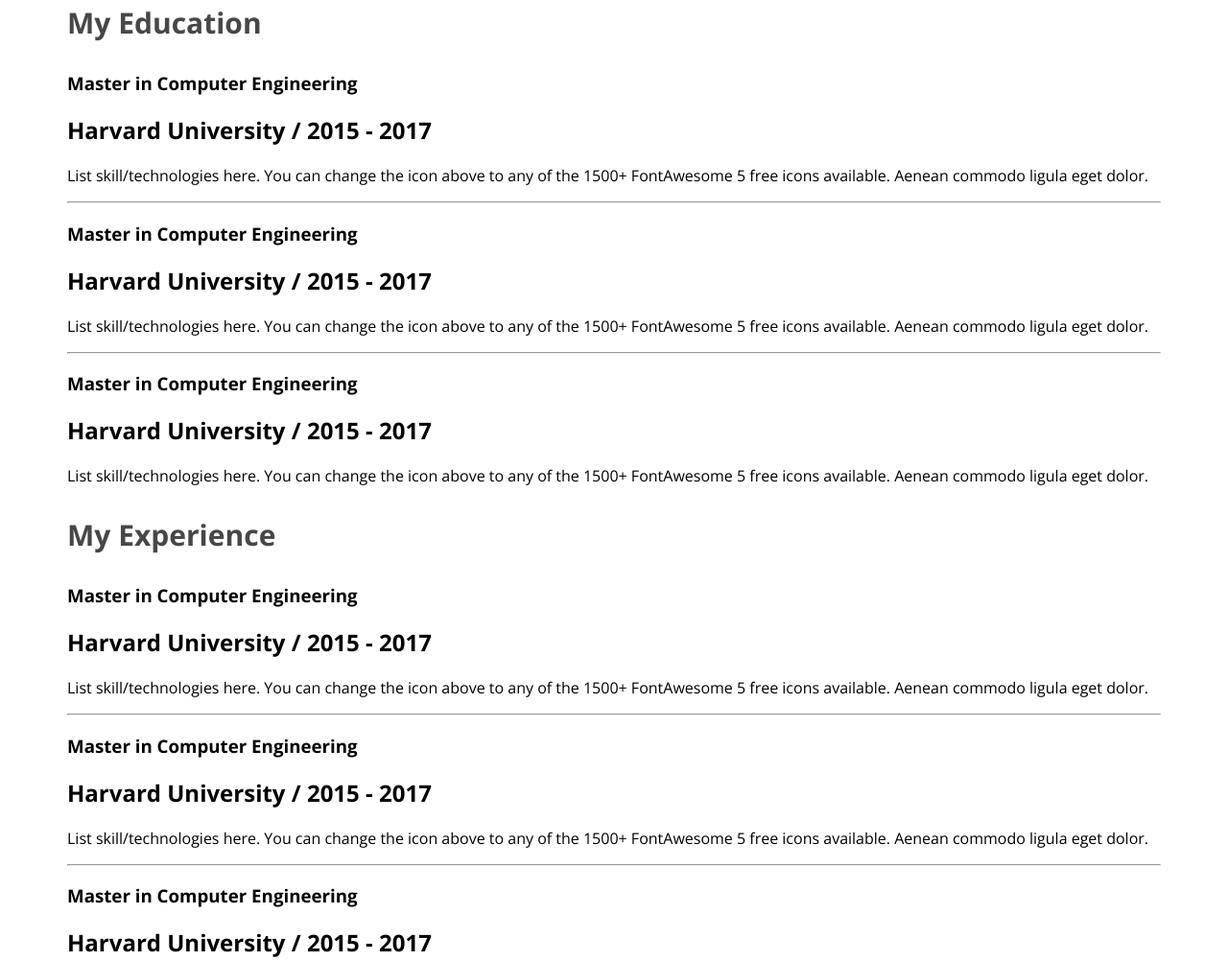
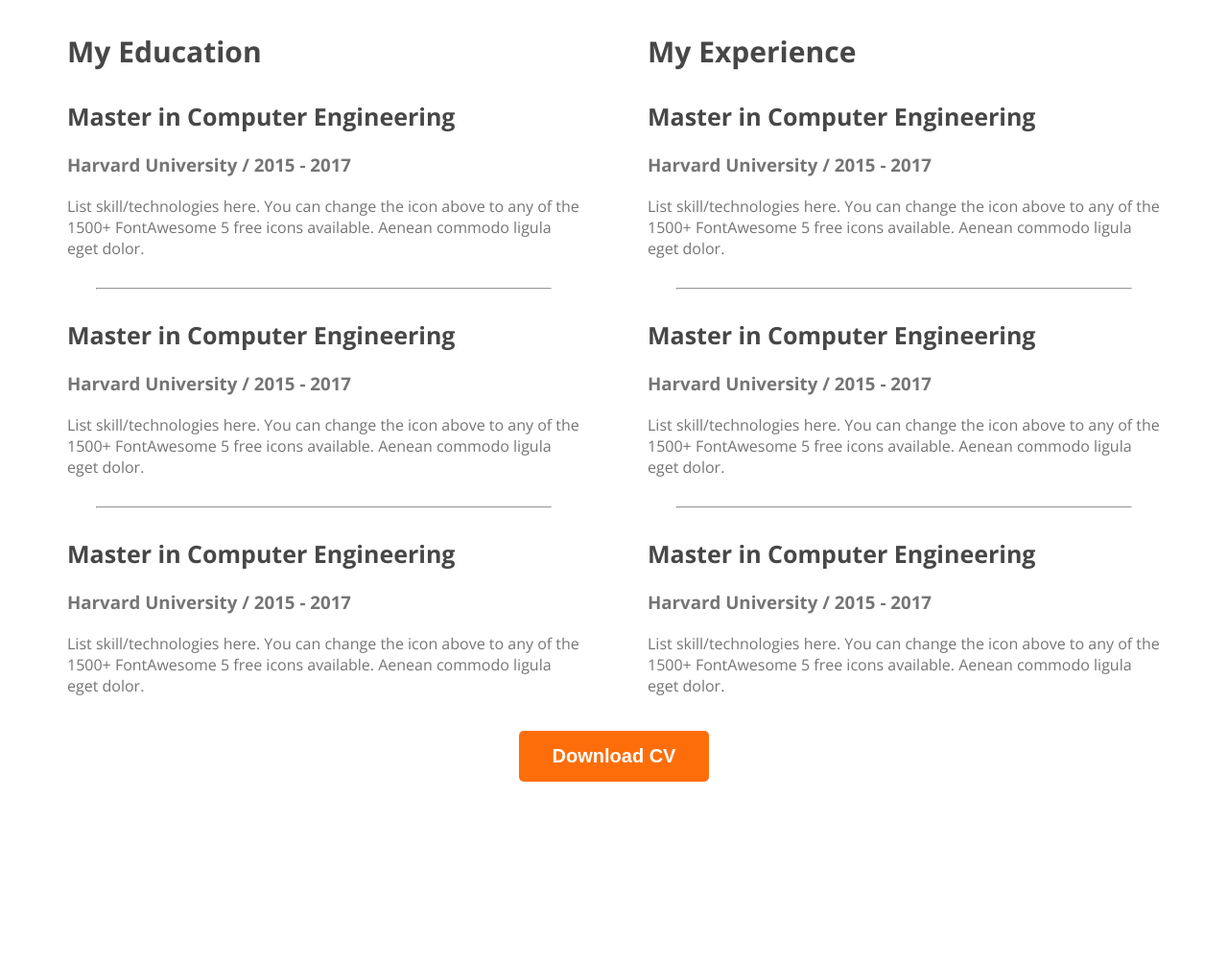
Before and after one commit to iatoha/developer-portfolio, a plain HTML site: page index.html in a window 1280 px wide. Shown: the part 2310-3312 px from the top of the page at 96% size. After the commit the page ends 3133 px from the top, so only its background shows below. Drawn offline with nearby package versions, Linux system fonts and the light colour scheme.

Commit message:
total done

```diff
--- a/index.html
+++ b/index.html
@@ -118,22 +118,22 @@
                     <h3 class="resume-column-title">My Education</h3>
 
                     <div class="resume-item">
-                        <h3 class="resume-item-title">Master in Computer Engineering</h3>
-                        <h2 class="resume-item-institute">Harvard University / 2015 - 2017</h2>
+                        <h2 class="resume-item-title">Master in Computer Engineering</h2>
+                        <h3 class="resume-item-institute">Harvard University / 2015 - 2017</h3>
                         <p class="resume-item-description">List skill/technologies here. You can change the icon above
                             to any of the 1500+ FontAwesome 5 free icons available. Aenean commodo ligula eget dolor.</p>
                     </div>
                     <hr>
                     <div class="resume-item">
-                        <h3 class="resume-item-title">Master in Computer Engineering</h3>
-                        <h2 class="resume-item-institute">Harvard University / 2015 - 2017</h2>
+                        <h2 class="resume-item-title">Master in Computer Engineering</h2>
+                        <h3 class="resume-item-institute">Harvard University / 2015 - 2017</h3>
                         <p class="resume-item-description">List skill/technologies here. You can change the icon above
                             to any of the 1500+ FontAwesome 5 free icons available. Aenean commodo ligula eget dolor.</p>
                     </div>
                     <hr>
                     <div class="resume-item">
-                        <h3 class="resume-item-title">Master in Computer Engineering</h3>
-                        <h2 class="resume-item-institute">Harvard University / 2015 - 2017</h2>
+                        <h2 class="resume-item-title">Master in Computer Engineering</h2>
+                        <h3 class="resume-item-institute">Harvard University / 2015 - 2017</h3>
                         <p class="resume-item-description">List skill/technologies here. You can change the icon above
                             to any of the 1500+ FontAwesome 5 free icons available. Aenean commodo ligula eget dolor.</p>
                     </div>
@@ -144,27 +144,30 @@
                     <h3 class="resume-column-title">My Experience</h3>
 
                     <div class="resume-item">
-                        <h3 class="resume-item-title">Master in Computer Engineering</h3>
-                        <h2 class="resume-item-institute">Harvard University / 2015 - 2017</h2>
+                        <h2 class="resume-item-title">Master in Computer Engineering</h2>
+                        <h3 class="resume-item-institute">Harvard University / 2015 - 2017</h3>
                         <p class="resume-item-description">List skill/technologies here. You can change the icon above
                             to any of the 1500+ FontAwesome 5 free icons available. Aenean commodo ligula eget dolor.</p>
                     </div>
                     <hr>
                     <div class="resume-item">
-                        <h3 class="resume-item-title">Master in Computer Engineering</h3>
-                        <h2 class="resume-item-institute">Harvard University / 2015 - 2017</h2>
+                        <h2 class="resume-item-title">Master in Computer Engineering</h2>
+                        <h3 class="resume-item-institute">Harvard University / 2015 - 2017</h3>
                         <p class="resume-item-description">List skill/technologies here. You can change the icon above
                             to any of the 1500+ FontAwesome 5 free icons available. Aenean commodo ligula eget dolor.</p>
                     </div>
                     <hr>
                     <div class="resume-item">
-                        <h3 class="resume-item-title">Master in Computer Engineering</h3>
-                        <h2 class="resume-item-institute">Harvard University / 2015 - 2017</h2>
+                        <h2 class="resume-item-title">Master in Computer Engineering</h2>
+                        <h3 class="resume-item-institute">Harvard University / 2015 - 2017</h3>
                         <p class="resume-item-description">List skill/technologies here. You can change the icon above
                             to any of the 1500+ FontAwesome 5 free icons available. Aenean commodo ligula eget dolor.</p>
                     </div>
 
                 </div>
+            </div>
+            <div class="download-cv">
+                <button class="btn-primary">Download CV</button>
             </div>
         </section>
 
--- a/styles/portfolio.css
+++ b/styles/portfolio.css
@@ -168,4 +168,34 @@ main {
     font-weight: 700;
 }
 
+.resume-container {
+    display: flex;
+    gap: 70px;
+}
+
+.resume-item-title {
+    color: #474747;
+    font-size: 25px;
+    font-weight: 700;
+}
+
+.resume-item-institute{
+    margin-bottom: 20px;
+    margin-top: 0px;
+}
+
+.resume-item-description,
+.resume-item-institute {
+    color: #757575;
+}
+
+.resume-container hr{
+    margin: 30px;
+}
+
+.download-cv{
+    text-align: center;
+    margin-top: 20px;
+}
+
 /* resume section end */
```
